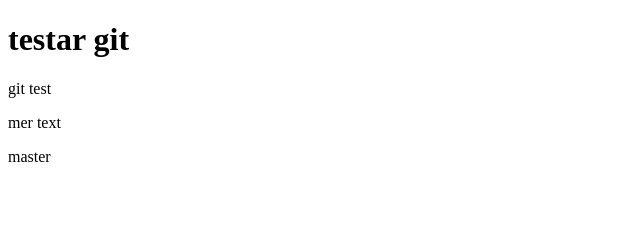
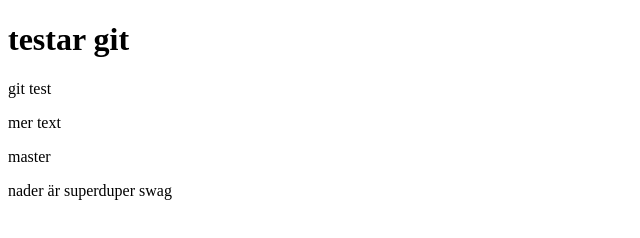
Before and after one commit to nader1337/test, a plain HTML site: page index.html in a window 1280 px wide. Shown: the whole page, without its empty margins (0-640 px from the left). Drawn offline with Linux system fonts and the light colour scheme.

Commit message:
nader är kung på cs xdxddxd

```diff
--- a/index.html
+++ b/index.html
@@ -9,6 +9,7 @@
 <p>git test</p>
 <p>mer text</p>
 <p>master</p>
+<p>nader är superduper swag</p>
 
 </body>
 </html>
```
